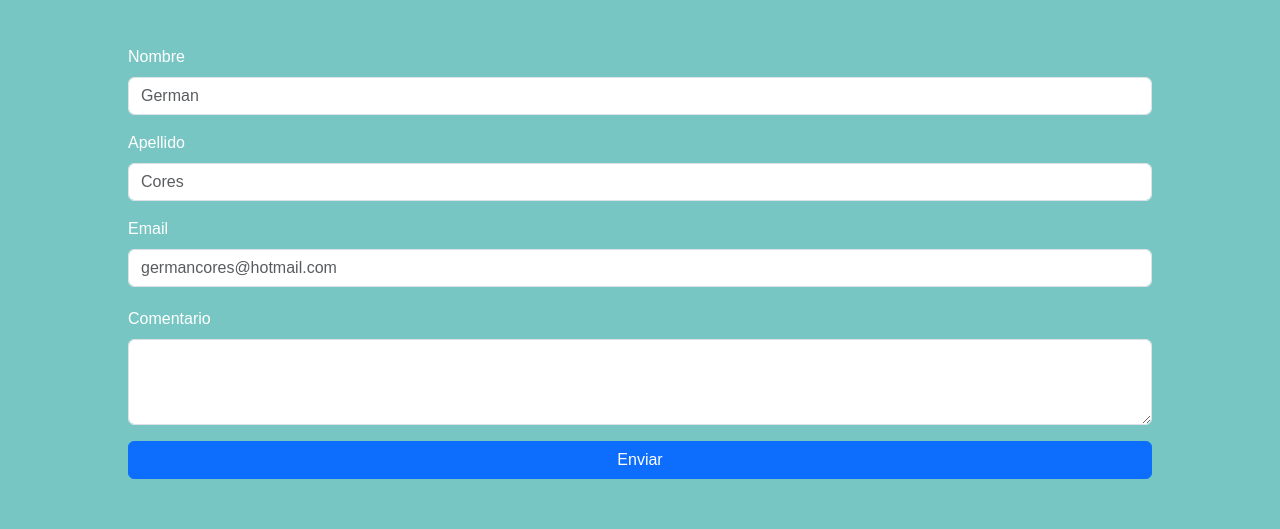
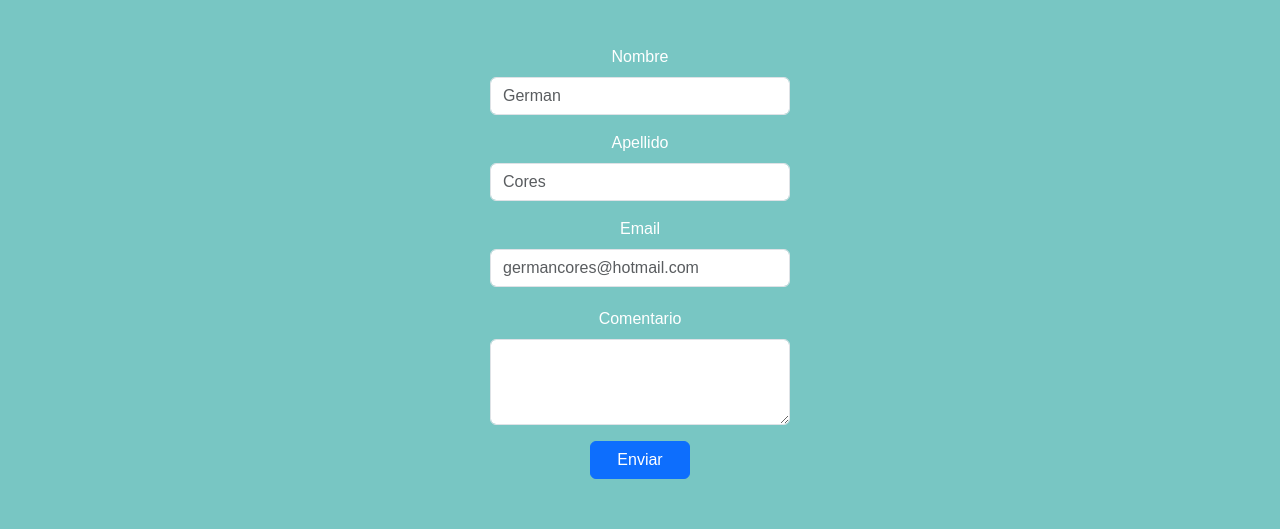
Before and after one commit to germancores/PreEntrega3-Cores-German, a website: page pages/contactos.html in a window 1280 px wide. Shown: the part 351-880 px from the top of the page. Drawn offline with nearby package versions, Linux system fonts and the light colour scheme; a web font is replaced by a local one.

Commit message:
correccion tamaño foro de contacto

```diff
--- a/pages/contactos.html
+++ b/pages/contactos.html
@@ -75,7 +75,7 @@
     <section>
         <h2 class="my-5 text-center">Completa el formulario para acercarte mas a nosotros</h2>
 
-        <form class="centrar-contacto">
+        <form class="centrar-contacto text-center">
 
             <div class="mb-3">
                 <label for="exampleFormControlInput1" class="form-label">Nombre</label>
--- a/scss/_contacto.scss
+++ b/scss/_contacto.scss
@@ -1,3 +1,13 @@
 .centrar-contacto {
     @include contacto-flex;
 }
+
+.form-control {
+    margin: 0 auto;
+    width: 300px;
+}
+
+.btn {
+    margin: 0 auto;
+    width: 100px;
+}
--- a/scss/_variables.scss
+++ b/scss/_variables.scss
@@ -105,7 +105,5 @@ $fuente-principal: 'Bayon', sans-serif;
 @mixin contacto-flex {
     display: flex;
     flex-flow: column;
-    padding-left: 10%;
-    padding-right: 10%;
     margin: 0 auto;
 }
```
Also changed, not shown: css/styles.css, 1 other file.
